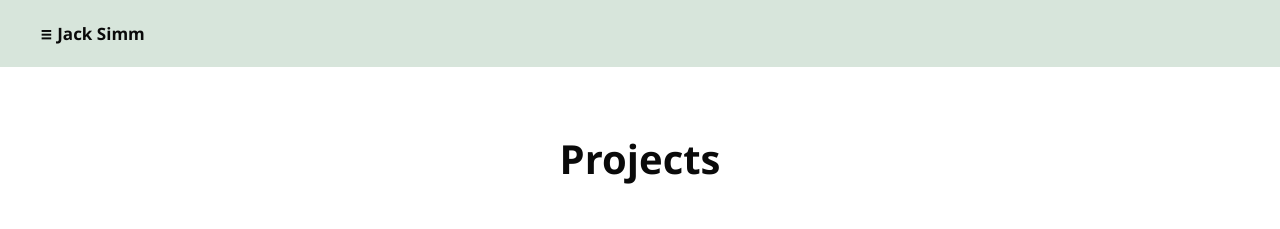
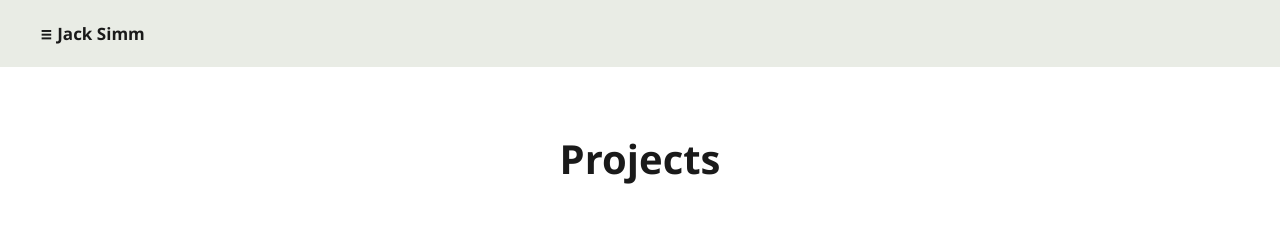
Before and after one commit to Curidas/jack-simm-portfolio, a plain HTML site: page projects.html in a window 1280 px wide. Shown: the top 229 px of the page. Drawn offline with Linux system fonts and the light colour scheme.

Commit message:
projects.html

```diff
--- a/projects.html
+++ b/projects.html
@@ -7,8 +7,8 @@
   <style>
     :root {
       --bg-color: #ffffff;
-      --text-color: #0a0a0a;
-      --accent-color: #d7e5db;
+      --text-color: #1a1a1a;
+      --banner-color: #e9ece5;
     }
 
     body {
@@ -25,8 +25,9 @@
       justify-content: space-between;
       align-items: center;
       padding: 20px 40px;
-      background-color: var(--accent-color);
+      background-color: var(--banner-color);
       font-weight: 600;
+      color: var(--text-color);
     }
 
     .left {
```
